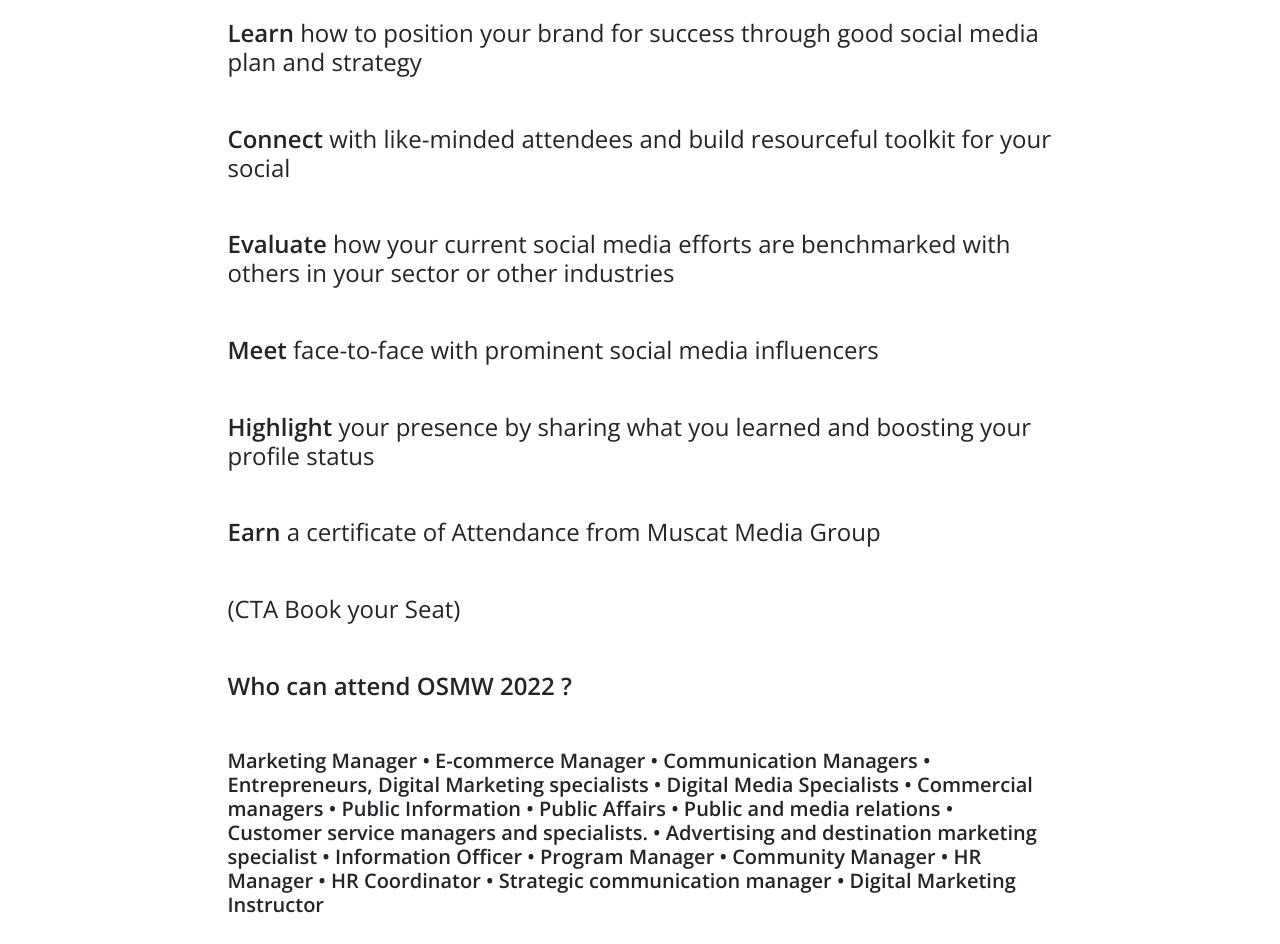
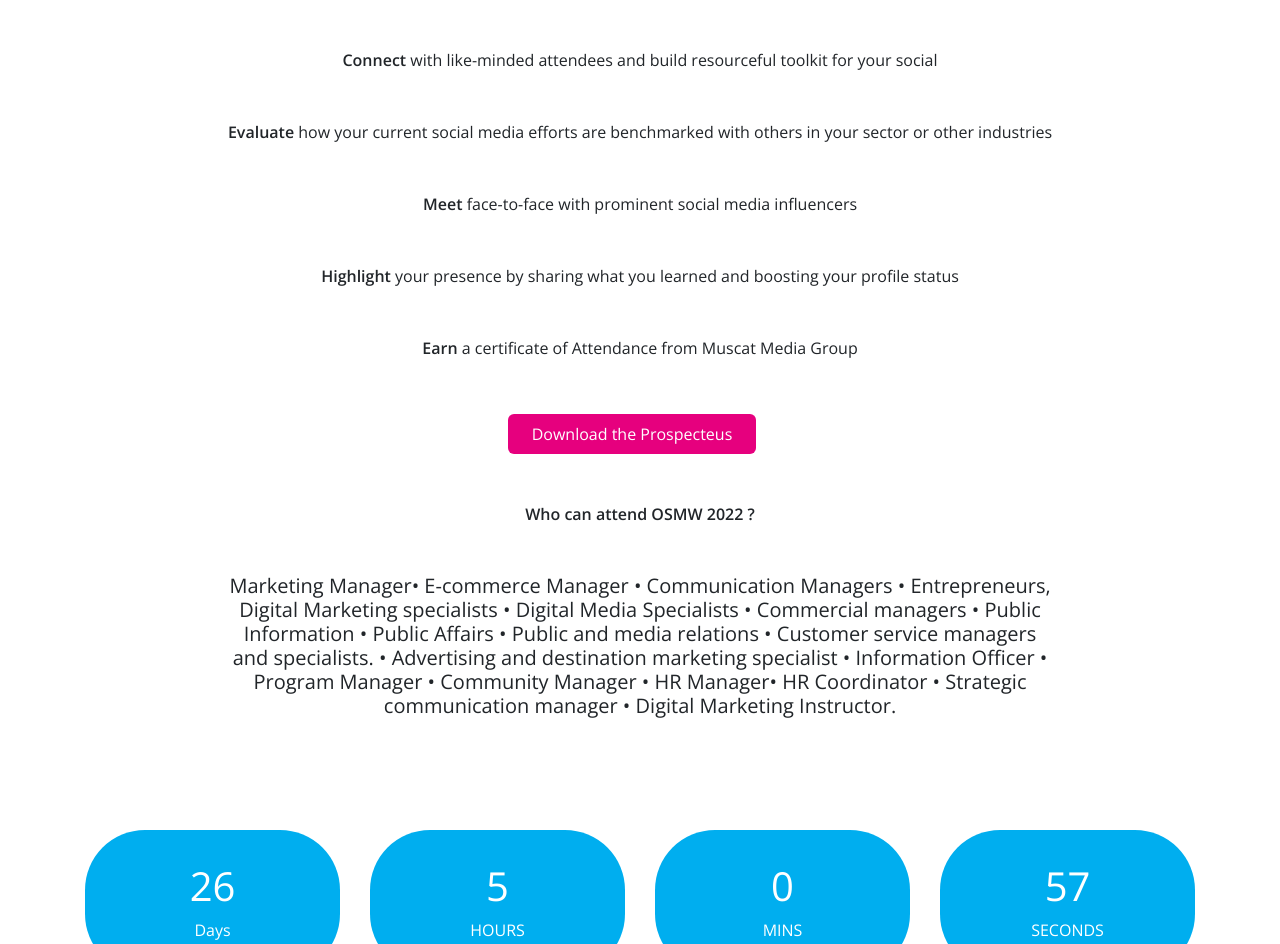
Before and after one commit to hoseinsedaqat/Osmw, a Vue app: page /attend in a window 1280 px wide. Shown: the part 448-1392 px from the top of the page. Built offline with nearby package versions, Linux system fonts and the light colour scheme.

Commit message:
add/new-change-in-attend-page

```diff
--- a/src/views/Attend/AttendView.vue
+++ b/src/views/Attend/AttendView.vue
@@ -5,7 +5,7 @@
       <div class="container">
         <div class="row">
           <div class="col-md-12 my-5">
-            <h3 class="text-center font-weight-bold">Many reasons to book your seat</h3>
+            <h1 class="text-center font-weight-bold">Many reasons to book your seat</h1>
             <!-- <p class="text-center my-2">
               Oman’s brainiest digital marketing event is back to equip you with the
               skills, tools and <br />
@@ -15,53 +15,55 @@
         </div>
         <div class="row">
           <div class="col-md-8 mx-auto">
-            <h3 class="text-center font-weight-bold">
+            <h5 class="text-center font-weight-bold">
               #OSMW is an exclusive opportunity to build and refine your skillset in
               social media & influencer marketing
-            </h3>
+            </h5>
           </div>
         </div>
         <div class="row">
           <div class="col-md-9 mx-auto">
-            <h4 class="text-start my-5">
+            <p class="text-center my-5">
               <b>Meet</b> influencers, experts and peers from Oman and the world
-            </h4>
-            <h4 class="text-start my-5">
-              <b>Learn </b> how to position your brand for success through good social
+            </p>
+            <p class="text-center my-5">
+              <b class="font-weight-bold">Learn </b> how to position your brand for success through good social
               media plan and strategy
-            </h4>
-            <h4 class="text-start my-5">
-              <b>Connect </b> with like-minded attendees and build resourceful toolkit for
+            </p>
+            <p class="text-center my-5">
+              <b class="font-weight-bold">Connect </b> with like-minded attendees and build resourceful toolkit for
               your social
-            </h4>
-            <h4 class="text-start my-5">
-              <b>Evaluate </b> how your current social media efforts are benchmarked with
+            </p>
+            <p class="text-center my-5">
+              <b class="font-weight-bold">Evaluate </b> how your current social media efforts are benchmarked with
               others in your sector or other industries
-            </h4>
-            <h4 class="text-start my-5">
-              <b>Meet </b> face-to-face with prominent social media influencers
-            </h4>
-            <h4 class="text-start my-5">
-              <b>Highlight </b> your presence by sharing what you learned and boosting
+            </p>
+            <p class="text-center my-5">
+              <b class="font-weight-bold">Meet </b> face-to-face with prominent social media influencers
+            </p>
+            <p class="text-center my-5">
+              <b class="font-weight-bold">Highlight </b> your presence by sharing what you learned and boosting
               your profile status
-            </h4>
-            <h4 class="text-start my-5">
-              <b>Earn </b> a certificate of Attendance from Muscat Media Group
-            </h4>
-            <h4 class="text-start my-5">(CTA Book your Seat)</h4>
-            <h4 class="text-start my-5">
+            </p>
+            <p class="text-center my-5">
+              <b class="font-weight-bold">Earn </b> a certificate of Attendance from Muscat Media Group
+            </p>
+            <div class="text-center my-5">
+              <button class="attendBtn">Download the Prospecteus</button>
+            </div>
+            <p class="text-center my-5 text-center">
               <b>Who can attend OSMW 2022 ?</b>
-            </h4>
-            <h5 class="text-start my-5">
-              <b>
-                Marketing Manager • E-commerce Manager • Communication Managers •
+            </p>
+            <h5 class="text-center my-5">
+              <span>
+                Marketing Manager• E-commerce Manager • Communication Managers •
                 Entrepreneurs, Digital Marketing specialists • Digital Media Specialists •
-                Commercial managers • Public Information • Public Affairs • Public and media
-                relations • Customer service managers and specialists. • Advertising and
-                destination marketing specialist • Information Officer • Program Manager •
-                Community Manager • HR Manager • HR Coordinator • Strategic communication
-                manager • Digital Marketing Instructor
-              </b>
+                Commercial managers • Public Information • Public Affairs • Public and
+                media relations • Customer service managers and specialists. • Advertising
+                and destination marketing specialist • Information Officer • Program
+                Manager • Community Manager • HR Manager• HR Coordinator • Strategic
+                communication manager • Digital Marketing Instructor.
+              </span>
             </h5>
             <!-- <p class="text-center my-5">
               Join us June 13 - 14 for two days of OCEC, discussions and brainstorms
```
